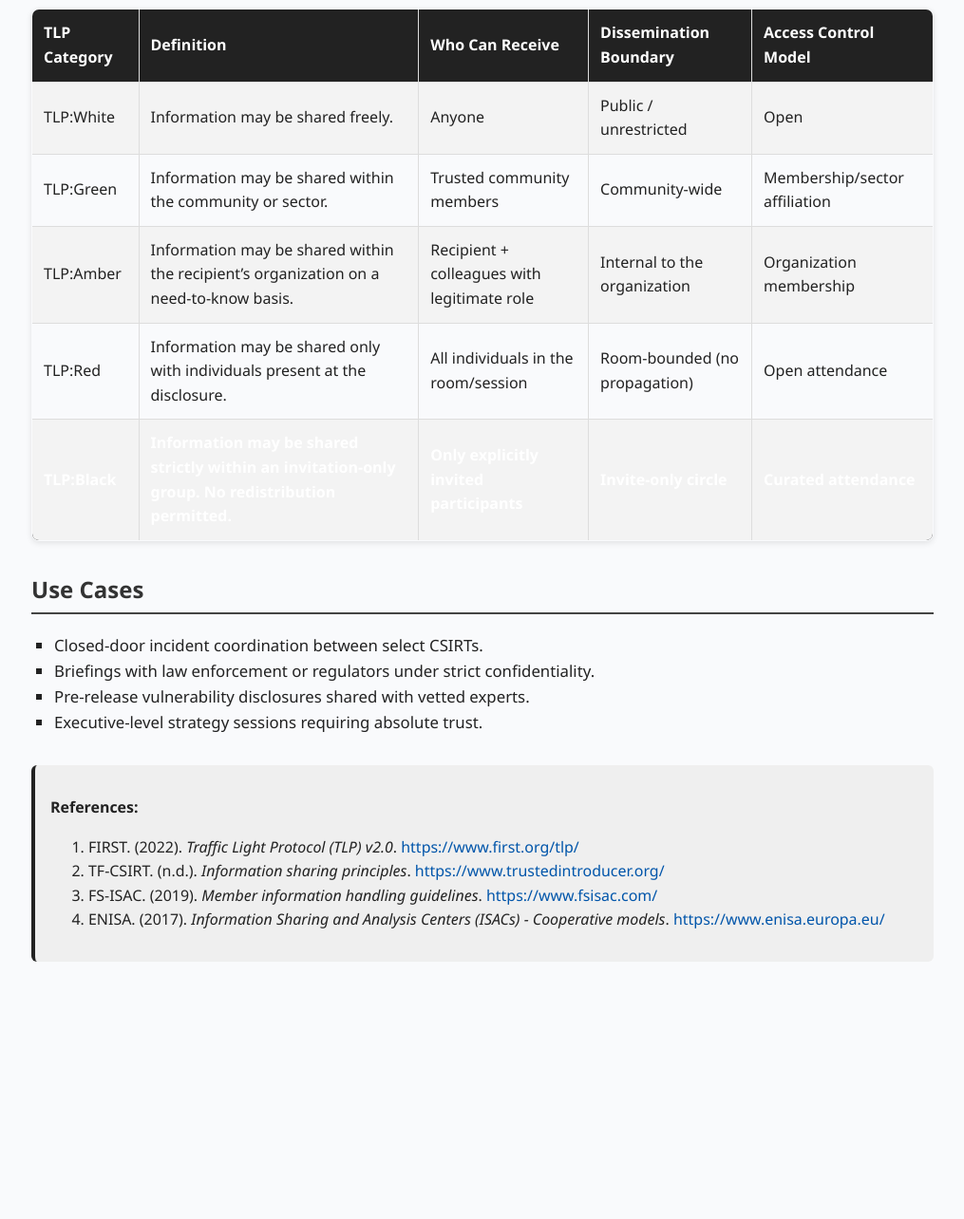
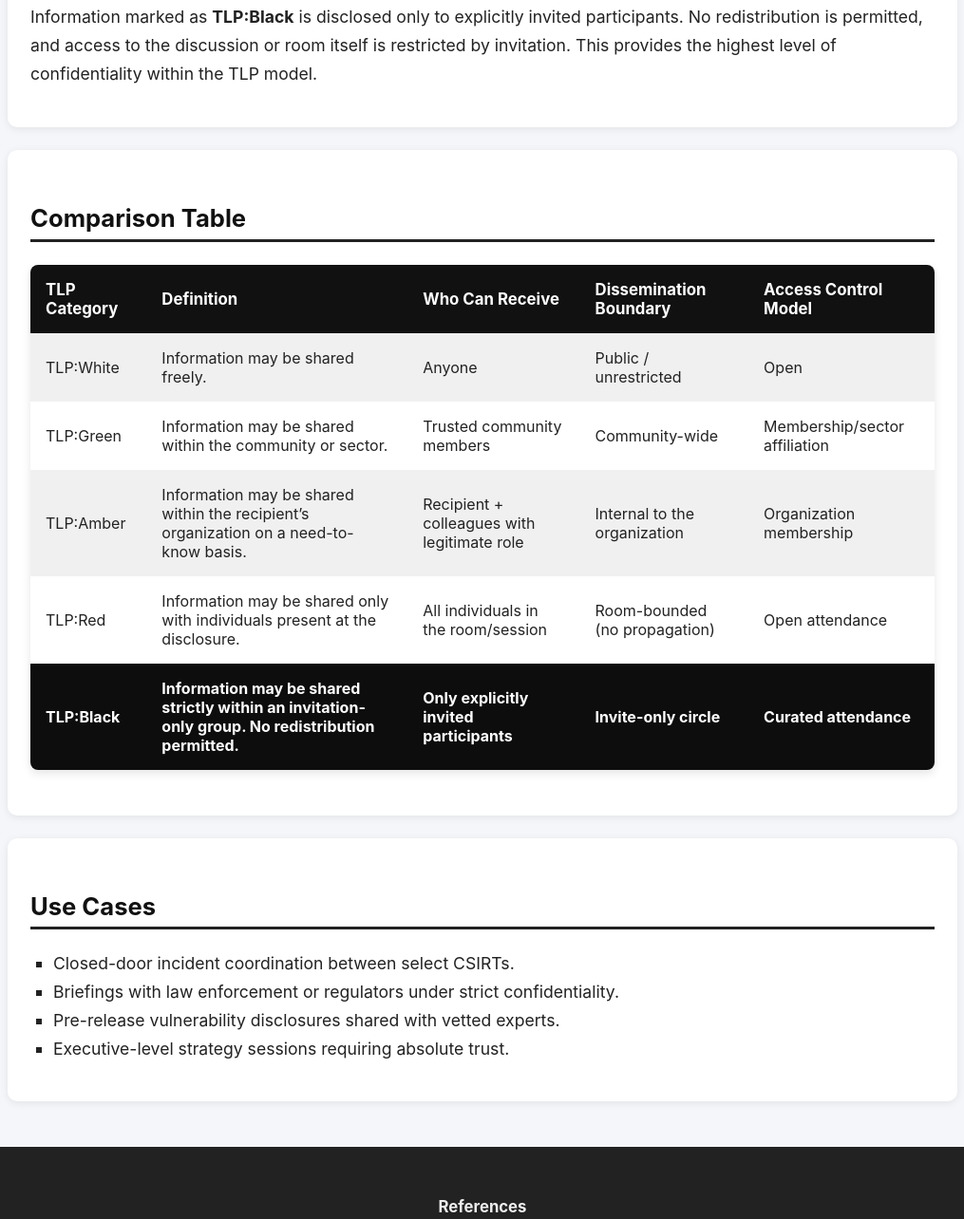
Before and after one commit to tlp-noir/tlp-noir.github.io, a plain HTML site: page index.html in a window 1280 px wide. Shown: the part 640-1924 px from the top of the page at 95% size, without its empty margins (132-1147 px from the left). Before the commit the page ends 1685 px from the top, so only its background shows below. Drawn offline with Linux system fonts and the light colour scheme.

Commit message:
Update index.html

```diff
--- a/index.html
+++ b/index.html
@@ -6,72 +6,99 @@
   <title>TLP:Black</title>
   <style>
     body {
-      font-family: 'Segoe UI', Tahoma, Geneva, Verdana, sans-serif;
-      margin: 2rem auto;
-      line-height: 1.6;
-      max-width: 950px;
-      background: #f9fafc;
+      font-family: 'Inter', 'Segoe UI', sans-serif;
+      margin: 0;
+      padding: 0;
+      background: #f4f6f9;
       color: #222;
     }
     header {
       text-align: center;
-      padding: 1.5rem;
-      background: linear-gradient(90deg, #111, #444);
+      padding: 3rem 1rem;
+      background: linear-gradient(135deg, #0d0d0d, #3a3a3a);
       color: #fff;
-      border-radius: 12px;
     }
-    h1 {
+    header h1 {
       margin: 0;
-      font-size: 2.2em;
+      font-size: 2.8em;
+      font-weight: 700;
+    }
+    header p {
+      margin: 0.5rem 0 0;
+      font-size: 1.2em;
+      color: #ccc;
+    }
+    main {
+      max-width: 1000px;
+      margin: 2rem auto;
+      padding: 0 1.5rem;
     }
     h2 {
       margin-top: 2rem;
-      color: #333;
-      border-bottom: 2px solid #444;
-      padding-bottom: 0.3rem;
+      color: #111;
+      font-size: 1.6em;
+      border-bottom: 3px solid #222;
+      padding-bottom: 0.4rem;
     }
     p, li {
-      font-size: 1.05em;
+      font-size: 1.1em;
+      line-height: 1.7;
     }
     table {
       width: 100%;
       border-collapse: collapse;
-      margin: 1rem 0;
+      margin: 1.5rem 0;
       border-radius: 8px;
       overflow: hidden;
-      box-shadow: 0 2px 6px rgba(0,0,0,0.1);
+      box-shadow: 0 4px 10px rgba(0,0,0,0.1);
     }
     table, th, td {
-      border: 1px solid #ddd;
+      border: none;
     }
     th, td {
-      padding: 0.75rem;
+      padding: 1rem;
       text-align: left;
     }
     th {
-      background-color: #222;
+      background-color: #111;
       color: #fff;
+      font-size: 1.05em;
     }
     tr:nth-child(even) td {
-      background-color: #f3f3f3;
+      background-color: #f0f0f0;
+    }
+    tr:nth-child(odd) td {
+      background-color: #fff;
+    }
+    tr.highlight td {
+      background-color: #0d0d0d;
+      color: #fff;
+      font-weight: bold;
     }
     ul {
       list-style-type: square;
       padding-left: 1.5rem;
     }
+    .card {
+      background: #fff;
+      border-radius: 10px;
+      box-shadow: 0 2px 8px rgba(0,0,0,0.08);
+      padding: 1.5rem;
+      margin: 1.5rem 0;
+    }
     .footer {
-      margin-top: 2rem;
-      padding: 1rem;
-      background: #efefef;
-      border-left: 4px solid #222;
-      border-radius: 6px;
+      margin-top: 3rem;
+      padding: 2rem;
+      text-align: center;
+      background: #222;
+      color: #eee;
       font-size: 0.95em;
     }
-    a {
-      color: #0055aa;
+    .footer a {
+      color: #4aa3ff;
       text-decoration: none;
     }
-    a:hover {
+    .footer a:hover {
       text-decoration: underline;
     }
   </style>
@@ -82,21 +109,27 @@
     <p>The highest level of confidentiality in the Traffic Light Protocol</p>
   </header>
 
+  <main>
+    <div class="card">
       <h2>About</h2>
       <p>
-    <strong>TLP:Black</strong> is an extension of the Traffic Light Protocol (TLP) designed for scenarios where
+        <strong>TLP:Black</strong> is the newest extension of the Traffic Light Protocol (TLP), created for scenarios where
         information must remain <em>strictly confined</em> to a curated, invitation-only group of participants. Unlike TLP:Red,
         which allows any attendee in a session to receive the information, TLP:Black ensures that both <em>attendance</em> and
         <em>dissemination</em> are tightly controlled.
       </p>
+    </div>
 
+    <div class="card">
       <h2>Definition</h2>
       <p>
         Information marked as <strong>TLP:Black</strong> is disclosed only to explicitly invited participants. No redistribution is
         permitted, and access to the discussion or room itself is restricted by invitation. This provides the highest level
         of confidentiality within the TLP model.
       </p>
+    </div>
 
+    <div class="card">
       <h2>Comparison Table</h2>
       <table>
         <tr>
@@ -134,7 +167,7 @@
           <td>Room-bounded (no propagation)</td>
           <td>Open attendance</td>
         </tr>
-    <tr style="background-color:#111; color:#fff; font-weight:bold;">
+        <tr class="highlight">
           <td>TLP:Black</td>
           <td>Information may be shared strictly within an invitation-only group. No redistribution permitted.</td>
           <td>Only explicitly invited participants</td>
@@ -142,7 +175,9 @@
           <td>Curated attendance</td>
         </tr>
       </table>
+    </div>
 
+    <div class="card">
       <h2>Use Cases</h2>
       <ul>
         <li>Closed-door incident coordination between select CSIRTs.</li>
@@ -150,15 +185,18 @@
         <li>Pre-release vulnerability disclosures shared with vetted experts.</li>
         <li>Executive-level strategy sessions requiring absolute trust.</li>
       </ul>
+    </div>
+  </main>
 
   <div class="footer">
-    <p><strong>References:</strong></p>
-    <ol>
+    <p><strong>References</strong></p>
+    <ol style="text-align:left; display:inline-block;">
       <li>FIRST. (2022). <em>Traffic Light Protocol (TLP) v2.0</em>. <a href="https://www.first.org/tlp/">https://www.first.org/tlp/</a></li>
       <li>TF-CSIRT. (n.d.). <em>Information sharing principles</em>. <a href="https://www.trustedintroducer.org/">https://www.trustedintroducer.org/</a></li>
       <li>FS-ISAC. (2019). <em>Member information handling guidelines</em>. <a href="https://www.fsisac.com/">https://www.fsisac.com/</a></li>
       <li>ENISA. (2017). <em>Information Sharing and Analysis Centers (ISACs) - Cooperative models</em>. <a href="https://www.enisa.europa.eu/">https://www.enisa.europa.eu/</a></li>
     </ol>
+    <p style="margin-top:1rem;">© 2025 TLP:Black — All Rights Reserved</p>
   </div>
 </body>
 </html>
```
Lines whose indentation alone changed are shown as unchanged.
